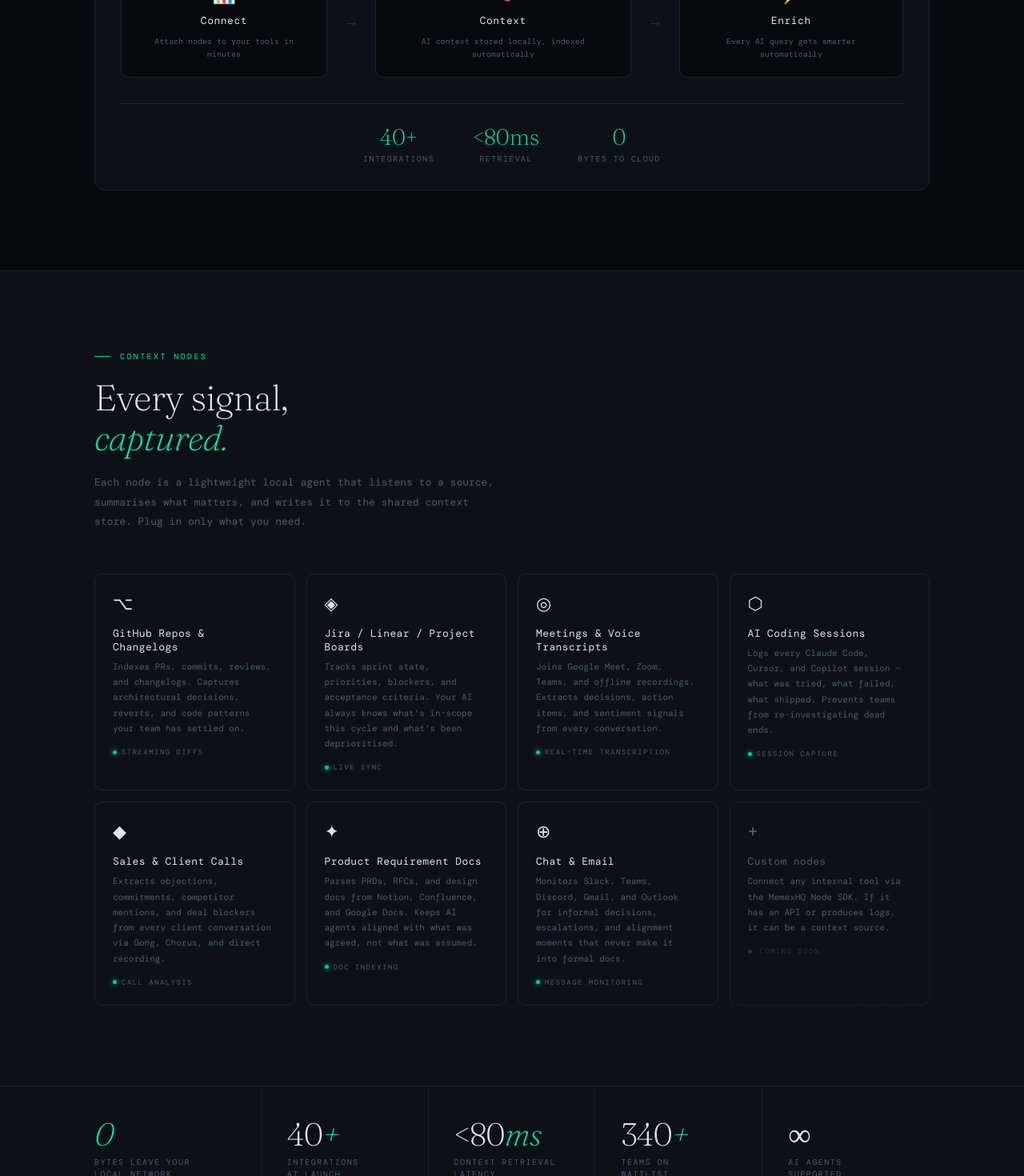
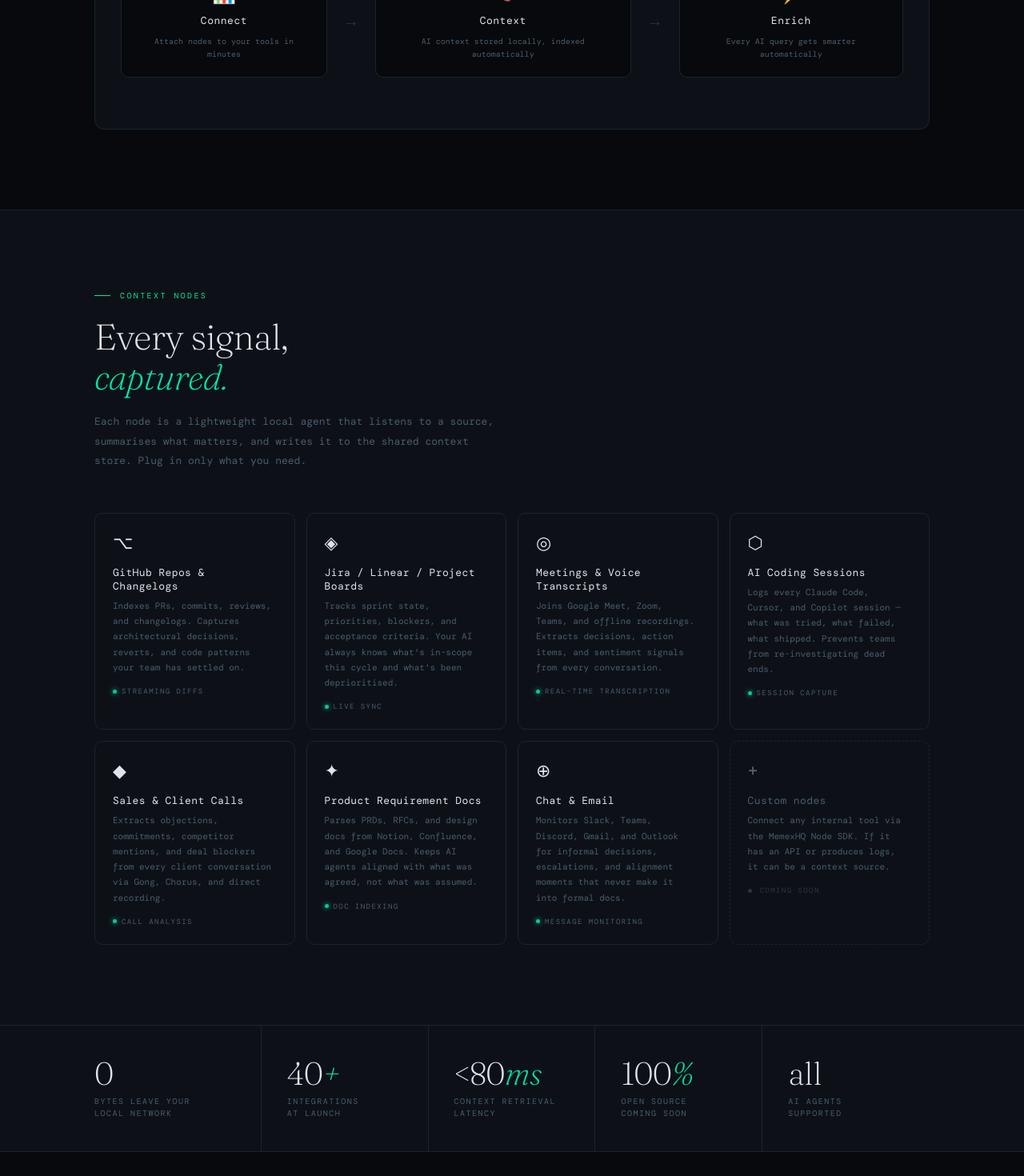
Before and after one commit to MemexHQ/memexhq-website, a Next.js app: page / in a window 1280 px wide. Shown: the part 4300-5770 px from the top of the page at 80% size. Built offline with nearby package versions, Linux system fonts and the light colour scheme; a web font is replaced by a local one.

Commit message:
Remove duplicate stats, update messaging

```diff
--- a/app/page.tsx
+++ b/app/page.tsx
@@ -512,11 +512,6 @@ export default function Home() {
                 <div className="ids-desc">Every AI query gets smarter automatically</div>
               </div>
             </div>
-            <div className="id-stats">
-              <div className="ids-item"><span className="ids-val">40+</span><span className="ids-lbl">integrations</span></div>
-              <div className="ids-item"><span className="ids-val">&lt;80ms</span><span className="ids-lbl">retrieval</span></div>
-              <div className="ids-item"><span className="ids-val">0</span><span className="ids-lbl">bytes to cloud</span></div>
-            </div>
           </div>
         </div>
       </section>
@@ -583,11 +578,11 @@ export default function Home() {
 
       <div className="stats-bar">
         <div className="stats-inner">
-          <div className="stat-item reveal"><div className="stat-val"><em>0</em></div><div className="stat-label">bytes leave your<br/>local network</div></div>
-          <div className="stat-item reveal"><div className="stat-val">40<em>+</em></div><div className="stat-label">integrations<br/>at launch</div></div>
-          <div className="stat-item reveal"><div className="stat-val">&lt;80<em>ms</em></div><div className="stat-label">context retrieval<br/>latency</div></div>
-          <div className="stat-item reveal"><div className="stat-val">340<em>+</em></div><div className="stat-label">teams on<br/>waitlist</div></div>
-          <div className="stat-item reveal"><div className="stat-val">∞</div><div className="stat-label">AI agents<br/>supported</div></div>
+            <div className="stat-item reveal"><div className="stat-val">0</div><div className="stat-label">bytes leave your<br/>local network</div></div>
+            <div className="stat-item reveal"><div className="stat-val">40<em>+</em></div><div className="stat-label">integrations<br/>at launch</div></div>
+            <div className="stat-item reveal"><div className="stat-val">&lt;80<em>ms</em></div><div className="stat-label">context retrieval<br/>latency</div></div>
+            <div className="stat-item reveal"><div className="stat-val">100<em>%</em></div><div className="stat-label">open source<br/>coming soon</div></div>
+            <div className="stat-item reveal"><div className="stat-val">all</div><div className="stat-label">AI agents<br/>supported</div></div>
         </div>
       </div>
 
```
